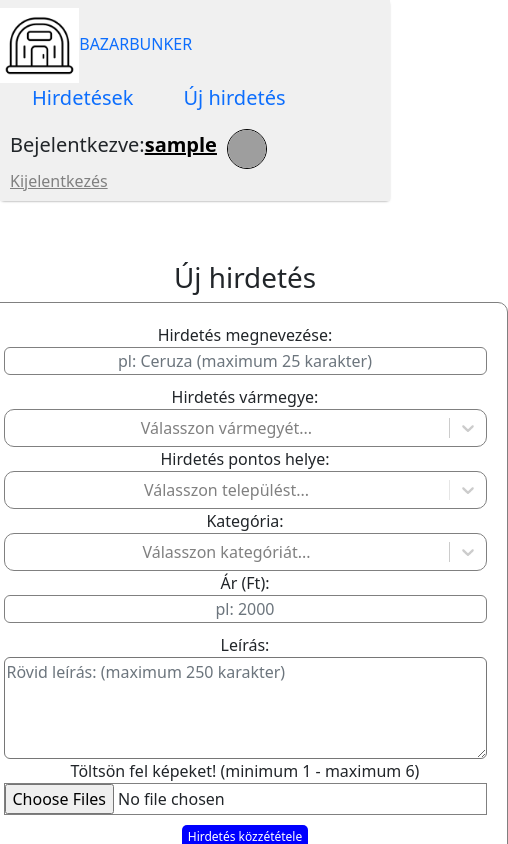
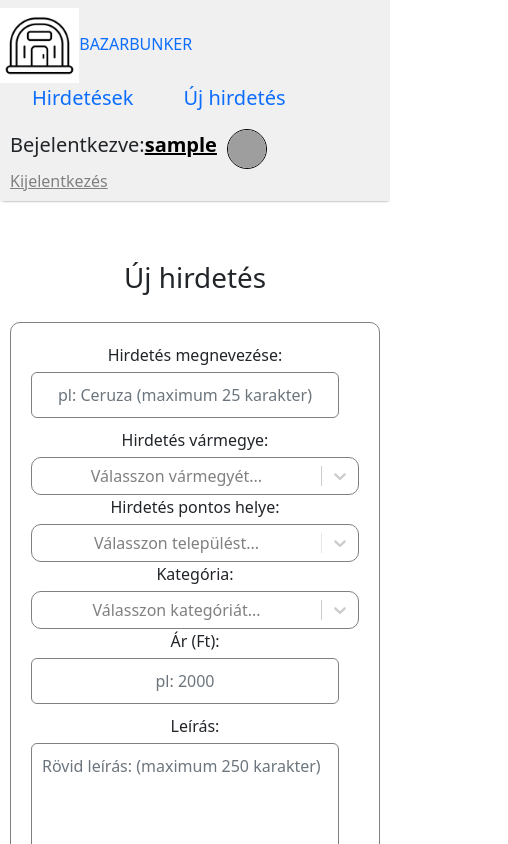
Before and after one commit to farkaslevente/14AA-D-BazarBunker, a React (Create React App) app in the folder frontend_new/: page /ujhirdetes in a window 390 px wide. Shown: the top 844 px of the page, 508 px wide, since content can reach past the window. Built offline with nearby package versions, Linux system fonts and the light colour scheme; no server answers; sample sign-in values are in the browser's storage; grey boxes are pictures that could not be loaded.

Commit message:
NewAdPage is responsive

```diff
--- a/frontend_new/src/Pages/CSS/NewAdPage.css
+++ b/frontend_new/src/Pages/CSS/NewAdPage.css
@@ -1,9 +1,8 @@
 .newadpage {
     display: flex;
     flex-direction: column;
-    margin: 50px;
-    height: 100%;
-    width: 100%;
+    margin: 50px auto;
+    max-width: 1200px;
     padding: 10px;
     align-items: center;
 }
@@ -13,16 +12,16 @@
     font-weight: 600;
     display: flex;
     justify-content: center;
+    margin-bottom: 20px;
 }
 
 .newadpage-content {
     display: flex;
-    width: 70%;
     justify-content: center;
 }
 
 .newadform {
-    width: 800px;
+    width: 100%;
 }
 
 .data1 {
@@ -33,6 +32,7 @@
     justify-content: center;
     border: 1px solid gray;
     border-radius: 10px;
+    width: 100%;
 }
 
 .data1 select {
@@ -42,6 +42,30 @@
     text-align: center;
 }
 
-.data1 input {
+.data1 input,
+.data1 textarea {
+    margin-bottom: 10px;
+    width: calc(100% - 20px);
+    padding: 10px;
+    border: 1px solid gray;
+    border-radius: 10px;
+    box-sizing: border-box;
+}
+
+.data1 textarea {
+    resize: vertical;
+}
+
+.data1 label {
+    margin-bottom: 5px;
+}
+
+#images {
     margin-bottom: 10px;
 }
+
+#formButton {
+    margin: auto;
+    height: fit-content;
+    width: fit-content;
+}
```
